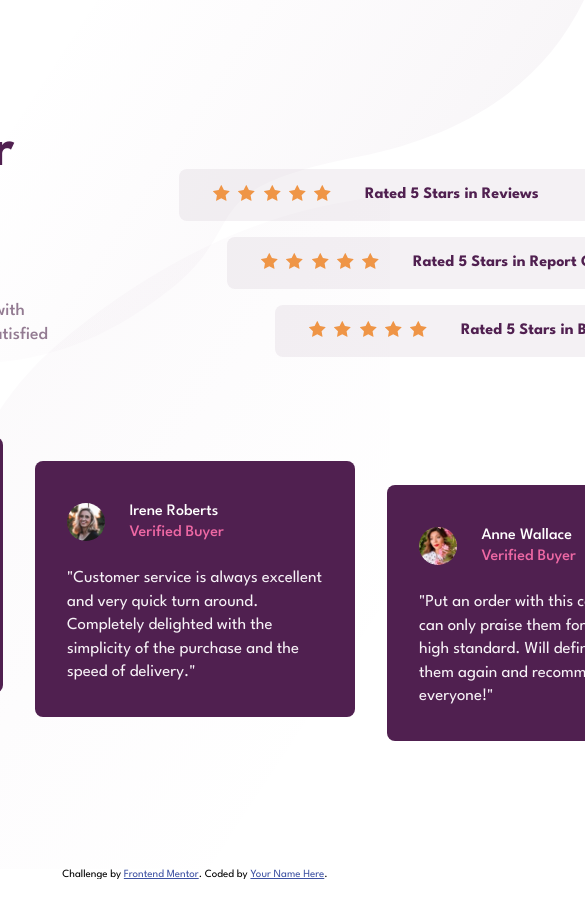
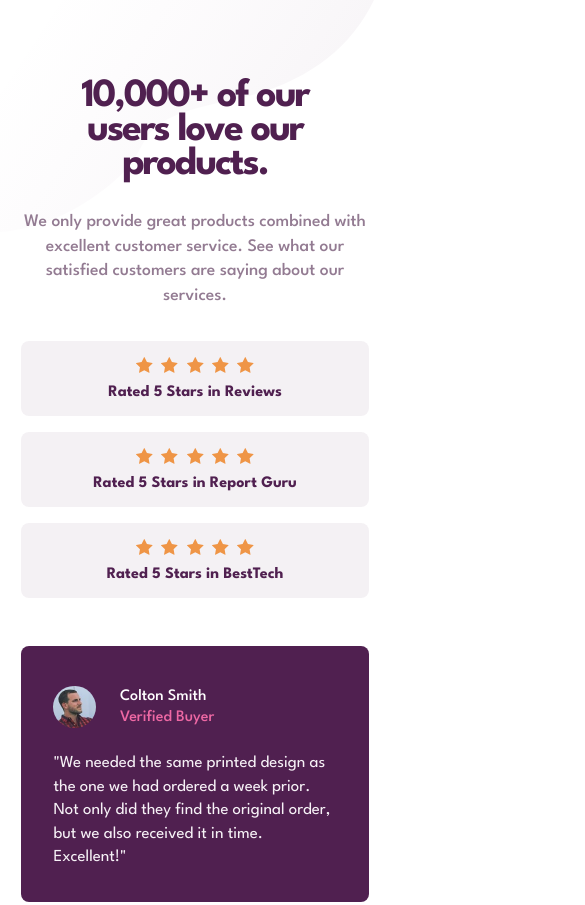
Before and after one commit to amangofer/frontendmentor-challenges, a plain HTML site: page social-proof-section/index.html in a window 390 px wide. Shown: the top 905 px of the page, 585 px wide, since content can reach past the window. Before the commit the page ends 879 px from the top, so only its background shows below. Drawn offline with Linux system fonts and the light colour scheme.

Commit message:
first draft complete for social proof section mobile

```diff
--- a/social-proof-section/style.css
+++ b/social-proof-section/style.css
@@ -149,3 +149,71 @@ body {
 .attribution a {
     color: hsl(228, 45%, 44%);
 }
+
+
+@media only screen and (max-width: 700px) {
+    body {
+        background-image: url(/images/bg-pattern-top-mobile.svg), url(images/bg-pattern-bottom-mobile.svg);
+        background-repeat: no-repeat;
+        background-position: top left, bottom right;
+    }
+    .container {
+        min-height: 100vh;
+    }
+    .social-proof-section {
+        width: 89%;
+        padding: 0;
+        margin-top: 5rem;
+        margin-bottom: 3rem;
+    }
+    .product-rating {
+        display: flex;
+        flex-direction: column;
+    }
+    .rating-review {
+        text-align: center;
+        padding-right: 0;
+        margin-bottom: 2rem;
+    }
+    .rating-review h1 {
+        padding: 0 1rem;
+        font-size: 2.5rem;
+
+    }
+    .rating-review p {
+        padding-right: 0;
+    }
+    .star-rating {
+        align-items: center;
+    }
+    .star-rating-card {
+        display: flex;
+        flex-direction: column;
+        gap: .5rem;
+        margin-left: 0;
+        width: 100%;
+    }
+    .star-rating-card:nth-child(2) {
+        margin-right: 0;
+    }
+    .star-rating-card:first-child {
+        margin-right: 0;
+    }
+    .testimony-card:nth-child(2) {
+        margin-top: 0;
+    }
+    .testimony-card:last-child {
+        margin-top: 0;
+    }
+
+    .testimony-cards {
+        display: flex;
+        flex-direction: column;
+        align-items: center;
+        margin-top: 2rem;
+    }
+    .testimony-card {
+        width: 100%;
+    }
+
+}
```
